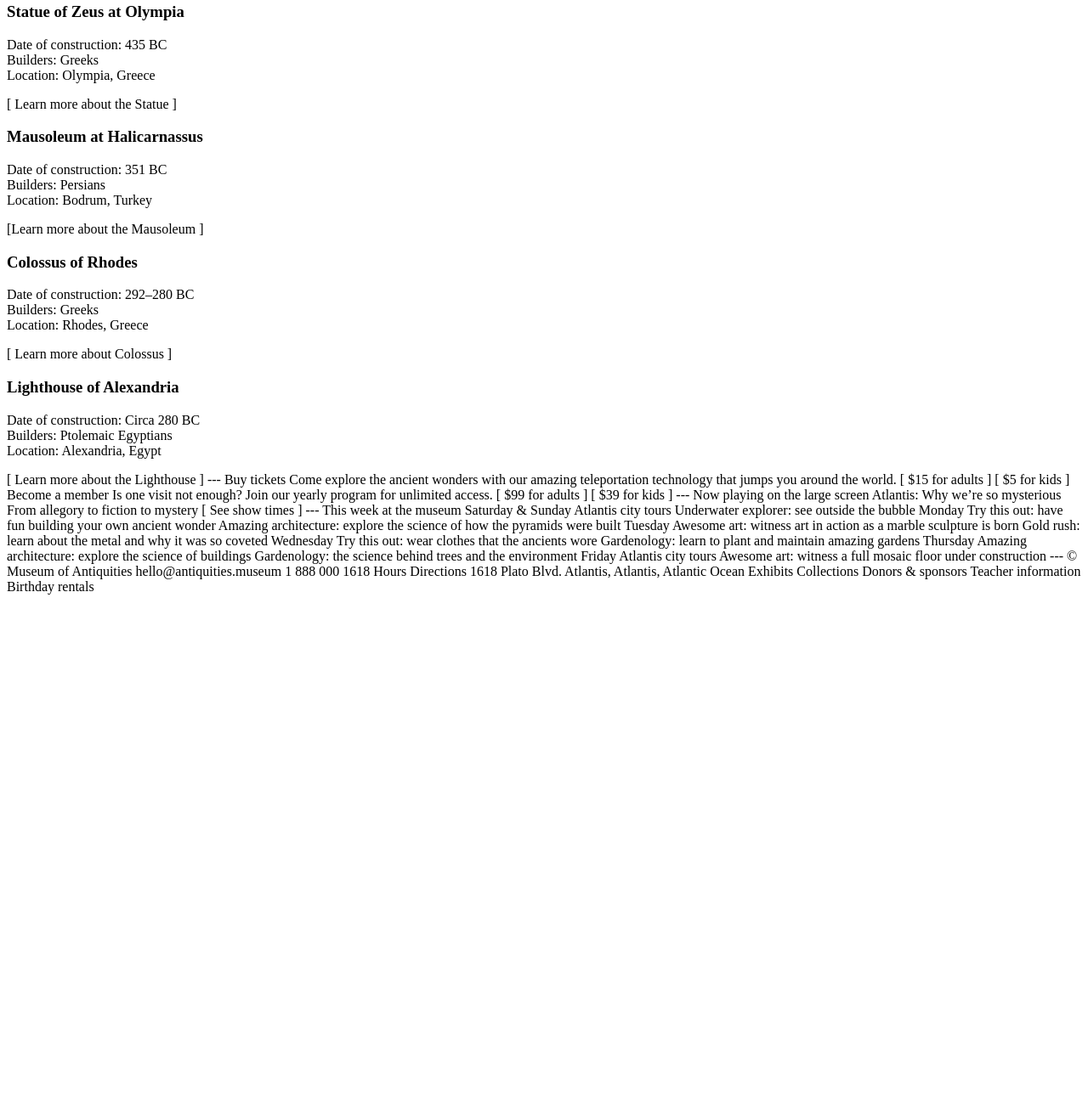
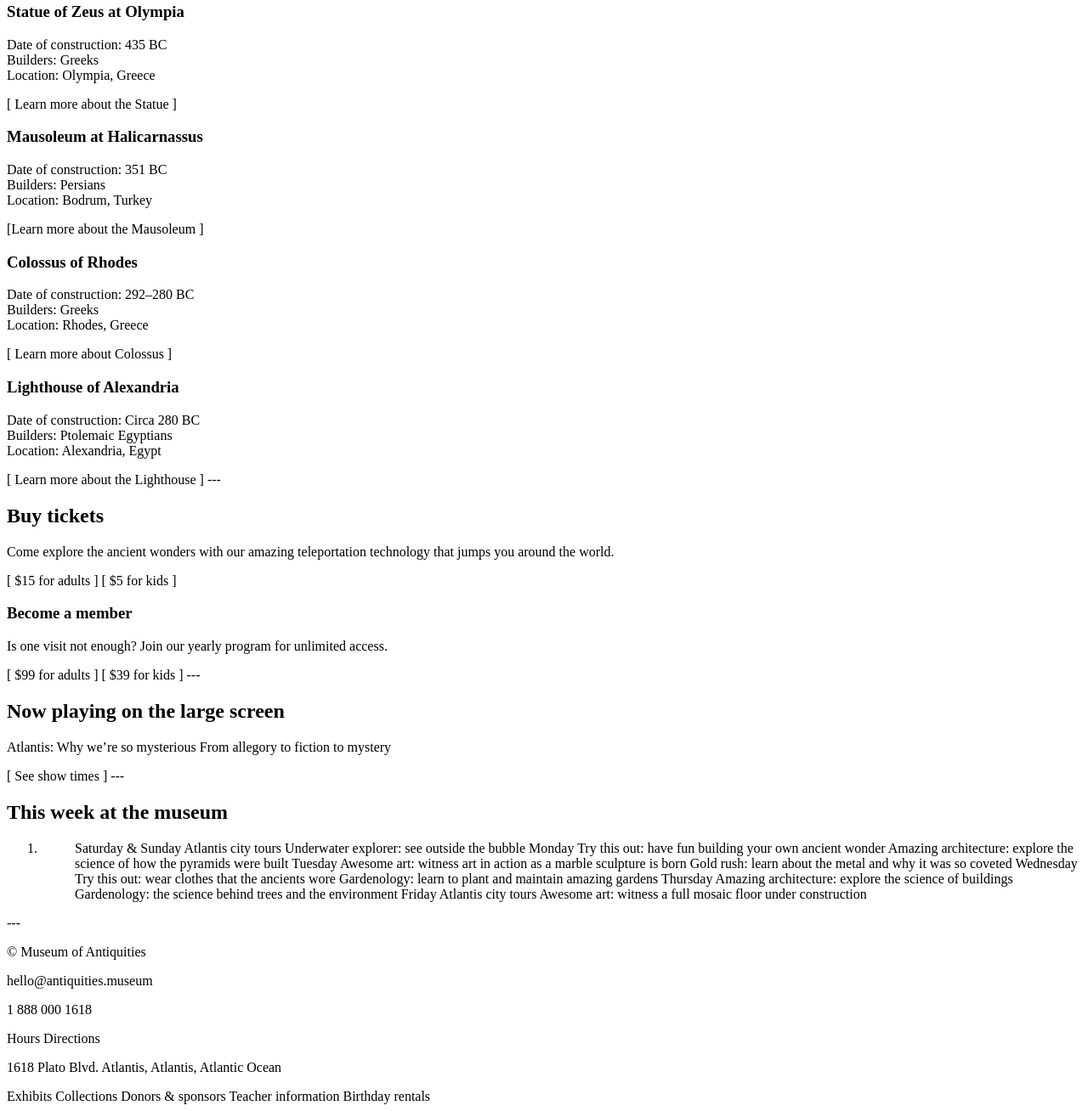
Before and after one commit to Pierceyonder/dsn1675-assignment-1, a plain HTML site: page index.html in a window 1280 px wide. Shown: the part 847-2155 px from the top of the page at 85% size. Before the commit the page ends 1555 px from the top, so only its background shows below. Drawn offline with Linux system fonts and the light colour scheme.

```diff
--- a/css/main.css
+++ b/css/main.css
@@ -0,0 +1,3 @@
+html {
+	box-sizing: border-box;
+}
--- a/index.html
+++ b/index.html
@@ -7,6 +7,8 @@
 		<link href="css/main.css" rel="stylesheet">
 	<link href='http://fonts.googleapis.com/css?family=Josefin+Sans' rel='stylesheet' type='text/css'>
 </head>
+
+<body>
 
 <header>
 
@@ -29,7 +31,7 @@
 
 ---
 
-<h2>The Seven Wonders</h2>
+<h2 id="wonders">The Seven Wonders</a></h2>
 
 <h3>Great Pyramid of Giza</h3>
 
@@ -96,34 +98,39 @@
 
 ---
 
-Buy tickets
+<h2 id="tickets">Buy tickets</h2>
 
-Come explore the ancient wonders with our amazing teleportation technology that jumps you around the world.
+<p>Come explore the ancient wonders with our amazing teleportation technology that jumps you
+around the world.</p>
 
-[ $15 for adults ]
-[ $5 for kids ]
+<a>[ $15 for adults ]</a>
+<a>[ $5 for kids ]</a>
 
-Become a member
+<h3>Become a member</h3>
 
-Is one visit not enough?
-Join our yearly program for unlimited access.
+<p>Is one visit not enough?
+Join our yearly program for unlimited access.</p>
 
-[ $99 for adults ]
-[ $39 for kids ]
+<a>[ $99 for adults ]</a>
+<a>[ $39 for kids ]</a>
 
 ---
 
-Now playing on the large screen
+<h2 id="playing">Now playing on the large screen</a></h2>
 
-Atlantis: Why we’re so mysterious
-From allegory to fiction to mystery
+<p>Atlantis: Why we’re so mysterious
+From allegory to fiction to mystery</p>
 
-[ See show times ]
+<a>[ See show times ]</a>
 
 ---
 
-This week at the museum
+<h2 id="week">This week at the museum</h2>
 
+<ol>
+
+<li>
+	<ul>
 Saturday & Sunday
 Atlantis city tours
 Underwater explorer: see outside the bubble
@@ -148,20 +155,28 @@ Friday
 Atlantis city tours
 Awesome art: witness a full mosaic floor under construction
 
+</ol>
+
 ---
+<footer>
+<p>© Museum of Antiquities</p>
 
-© Museum of Antiquities
+<add>hello@antiquities.museum</add>
+<p>1 888 000 1618</p>
+<a>Hours</a>
+<a>Directions</a>
 
-hello@antiquities.museum
-1 888 000 1618
-Hours
-Directions
+<p>1618 Plato Blvd.
+Atlantis, Atlantis, Atlantic Ocean</p>
 
-1618 Plato Blvd.
-Atlantis, Atlantis, Atlantic Ocean
+<a>Exhibits</a>
+<a>Collections</a>
+<a>Donors & sponsors</a>
+<a>Teacher information</a>
+<a>Birthday rentals</a>
 
-Exhibits
-Collections
-Donors & sponsors
-Teacher information
-Birthday rentals
+</footer>
+
+</body>
+
+</html>
```
